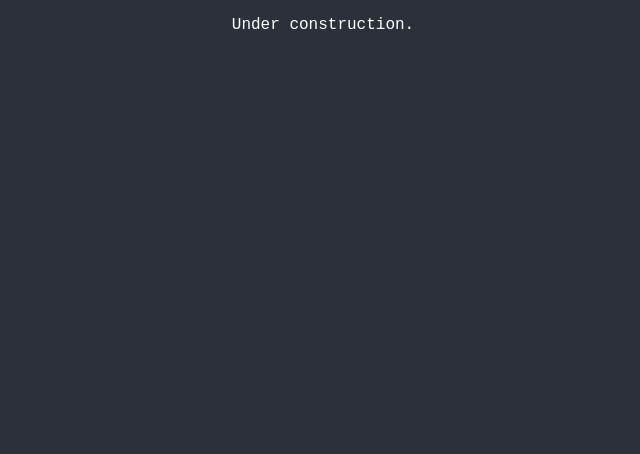
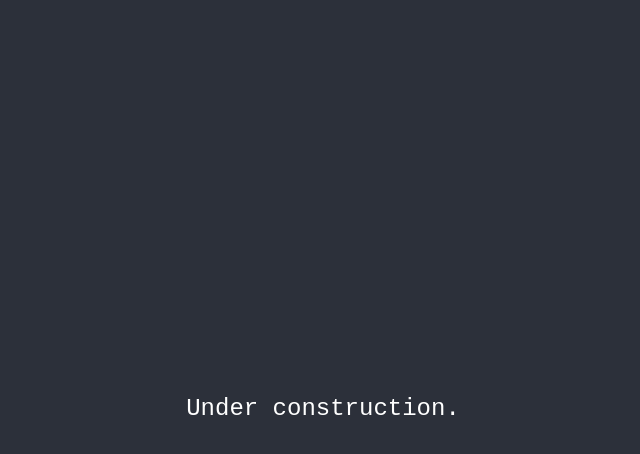
Before and after one commit to aidantrager/aidantrager.github.io, a plain HTML site: page index.htm in a window 1280 px wide. Shown: the whole page, without its empty margins (317-957 px from the left). Drawn offline with Linux system fonts and the light colour scheme.

Commit message:
Vertically center text

```diff
--- a/index.htm
+++ b/index.htm
@@ -10,9 +10,9 @@
 
 <body>
 
-<p>
-  Under construction.
-</p>
+<section class="parent">
+  <div class="child">Under construction.</div>
+</section>
 
 </body>
 </html>
```
